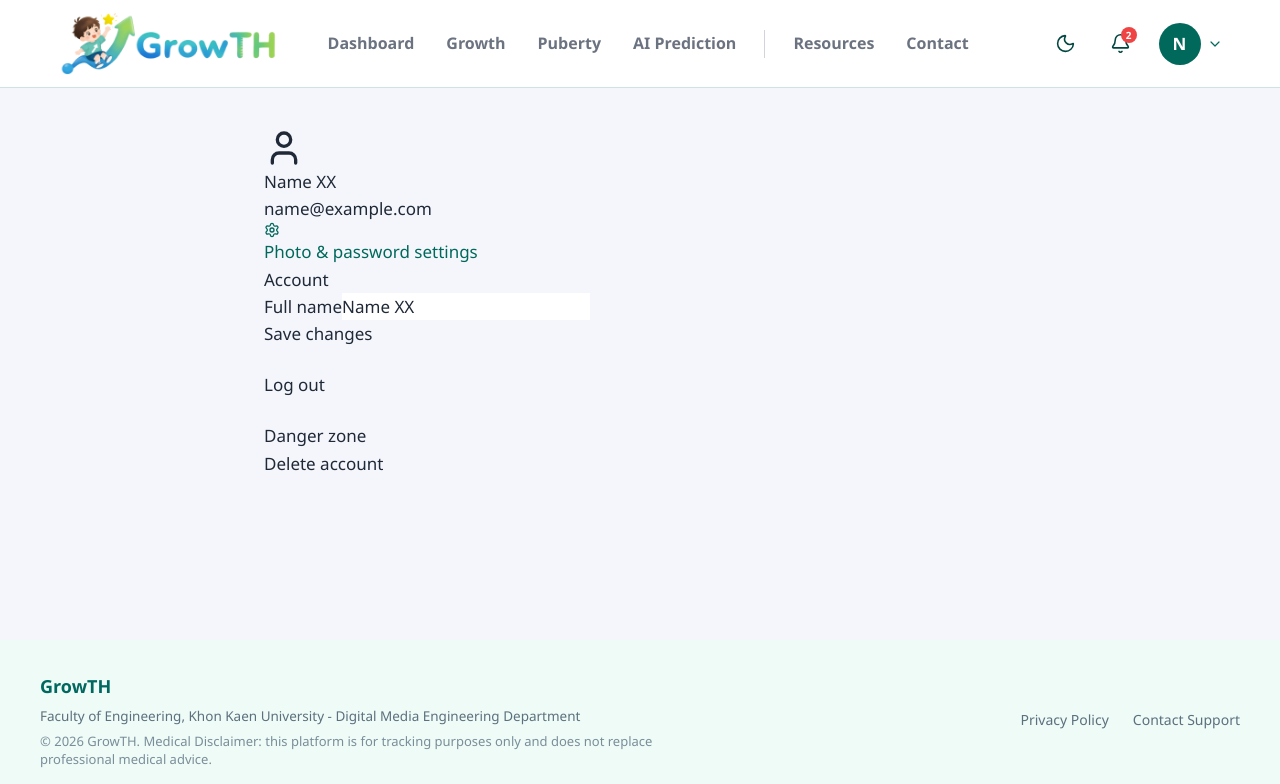
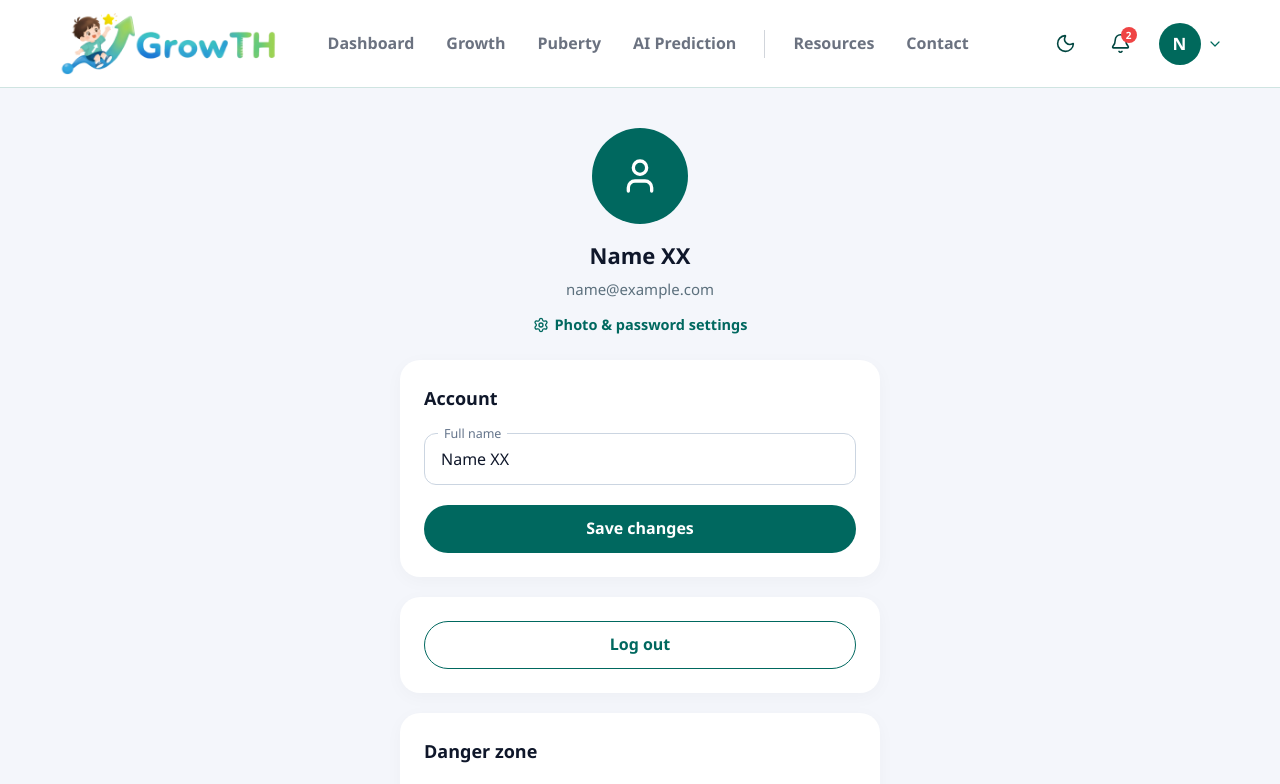
Before and after one commit to growthadminsupport-lang/studio5, a React app in the folder frontend/: page /profile in a window 1280 px wide. Shown: the top 784 px of the page. Built offline with nearby package versions, Linux system fonts and the light colour scheme; sample sign-in values are in the browser's storage; the HTML template or start-up script is replaced by a standard one.

Commit message:
profile page

```diff
--- a/frontend/src/pages/ProfilePage.css
+++ b/frontend/src/pages/ProfilePage.css
@@ -1,22 +1,207 @@
-/* Desktop / Default Styles */
+/* Page Layout */
 .account-page-container {
-  max-width: 800px;
+  max-width: 520px;
   margin: 0 auto;
-  padding: 40px 24px;
+  padding: 40px 20px 80px;
+  box-sizing: border-box;
+  display: flex;
+  flex-direction: column;
+  align-items: center;
+}
+
+/* Profile Header Section */
+.profile-header {
+  display: flex;
+  flex-direction: column;
+  align-items: center;
+  text-align: center;
+  margin-bottom: 24px;
+  width: 100%;
+}
+
+.profile-avatar-large {
+  width: 96px;
+  height: 96px;
+  border-radius: 50%;
+  background-color: #00685f;
+  color: #ffffff;
+  display: flex;
+  align-items: center;
+  justify-content: center;
+  margin-bottom: 14px;
+}
+
+.profile-name {
+  font-size: 22px;
+  font-weight: 700;
+  color: #0f172a;
+  margin: 0 0 4px 0;
+}
+
+.profile-email {
+  font-size: 15px;
+  color: #5c707d;
+  margin: 0 0 12px 0;
+}
+
+.profile-settings-link {
+  display: inline-flex;
+  align-items: center;
+  gap: 6px;
+  color: #00685f;
+  font-size: 14.5px;
+  font-weight: 600;
+  text-decoration: none;
+  transition: opacity 0.2s ease;
+}
+
+.profile-settings-link:hover {
+  opacity: 0.85;
+}
+
+/* Cards Section */
+.account-cards-container {
+  width: 100%;
+  display: flex;
+  flex-direction: column;
+  gap: 20px;
+}
+
+.account-card {
+  background: var(--color-card, #ffffff);
+  border-radius: 20px;
+  padding: 24px;
+  box-shadow: 0 4px 18px rgba(0, 0, 0, 0.03);
   box-sizing: border-box;
 }
 
-.account-cards-container {
+.account-card h3 {
+  font-size: 18px;
+  font-weight: 700;
+  color: #0f172a;
+  margin: 0 0 20px 0;
+}
+
+/* Form & Floating Border Label */
+.account-card form {
   display: flex;
   flex-direction: column;
-  gap: 24px;
+  gap: 20px;
 }
 
-/* Mobile-Only Overrides (Under 768px) */
+.input-group {
+  position: relative;
+  width: 100%;
+}
+
+.input-group label {
+  position: absolute;
+  top: -9px;
+  left: 14px;
+  background: var(--color-card, #ffffff);
+  padding: 0 6px;
+  font-size: 12.5px;
+  color: #64748b;
+  font-weight: 500;
+  z-index: 1;
+}
+
+.input-group input {
+  width: 100%;
+  height: 52px;
+  border: 1px solid #cbd5e1;
+  border-radius: 12px;
+  padding: 0 16px;
+  font-size: 16px;
+  color: #0f172a;
+  outline: none;
+  box-sizing: border-box;
+  background: transparent;
+  transition: border-color 0.2s ease;
+}
+
+.input-group input:focus {
+  border-color: #00685f;
+}
+
+/* Buttons */
+.btn-primary {
+  width: 100%;
+  height: 48px;
+  background-color: #00685f;
+  color: #ffffff;
+  font-size: 16px;
+  font-weight: 700;
+  border: none;
+  border-radius: 9999px;
+  cursor: pointer;
+  transition: background-color 0.2s ease;
+}
+
+.btn-primary:hover {
+  background-color: #00524b;
+}
+
+.btn-outline {
+  width: 100%;
+  height: 48px;
+  background: transparent;
+  color: #00685f;
+  border: 1.5px solid #00685f;
+  font-size: 16px;
+  font-weight: 700;
+  border-radius: 9999px;
+  cursor: pointer;
+  transition: background-color 0.2s ease;
+}
+
+.btn-outline:hover {
+  background-color: #f0fdfa;
+}
+
+.btn-danger-outline {
+  width: 100%;
+  height: 48px;
+  background: transparent;
+  color: #dc2626;
+  border: 1.5px solid #dc2626;
+  font-size: 16px;
+  font-weight: 700;
+  border-radius: 9999px;
+  cursor: pointer;
+  transition: background-color 0.2s ease;
+}
+
+.btn-danger-outline:hover {
+  background-color: #fef2f2;
+}
+
+/* Dark Mode Overrides */
+.dark .account-card {
+  background-color: #1e293b;
+  box-shadow: none;
+}
+
+.dark .profile-name,
+.dark .account-card h3,
+.dark .input-group input {
+  color: #f8fafc;
+}
+
+.dark .input-group label {
+  background: #1e293b;
+  color: #94a3b8;
+}
+
+.dark .input-group input {
+  border-color: #334155;
+}
+
+/* Mobile Screen Overrides (Under 768px) */
 @media (max-width: 768px) {
   .account-page-container {
-    max-width: 440px;
-    padding: 24px 16px 40px;
+    max-width: 100%;
+    padding: 24px 16px 110px; /* 110px clears mobile bottom navbar */
   }
 
   .account-cards-container {
```
